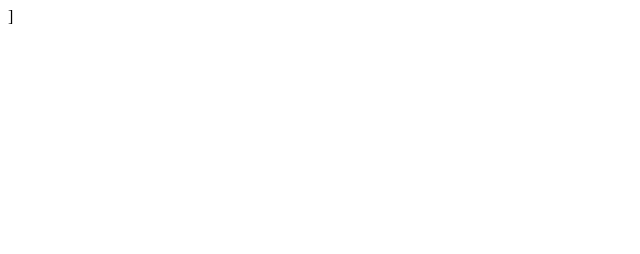
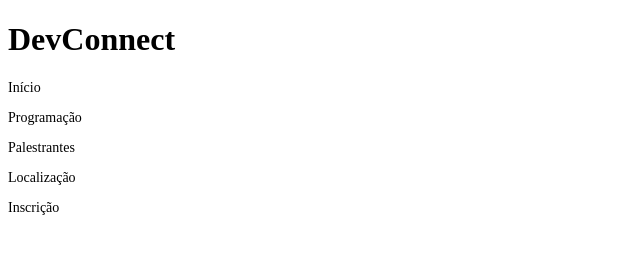
Before and after one commit to sirios77777777/devconnect, a plain HTML site: page index.html in a window 1280 px wide. Shown: the whole page, without its empty margins (0-640 px from the left). Drawn offline with Linux system fonts and the light colour scheme.

Commit message:
feat
começei a fazer  o cabeçalho

```diff
--- a/css/style.css
+++ b/css/style.css
@@ -0,0 +1,6 @@
+.links {
+font-size: 14px;
+display: flex;
+align-items: center;
+
+}
--- a/index.html
+++ b/index.html
@@ -3,12 +3,21 @@
 <head>
     <meta charset="UTF-8">
     <meta name="viewport" content="width=device-width, initial-scale=1.0">
-    <title>devconnect</title>]
+    <title>devconnect</title>
     <link rel="stylesheet" href="css/style.css">
 </head>
 <body>
 
+<header>
 
+<h1>DevConnect</h1>
+<p class="links" > Início </p>
+<p class="links" > Programação </p>
+<p class="links" > Palestrantes </p>
+<p class="links" > Localização </p>
+<p class="links" > Inscrição </p>
+
+</header>
 
 </body>
 </html>
```
